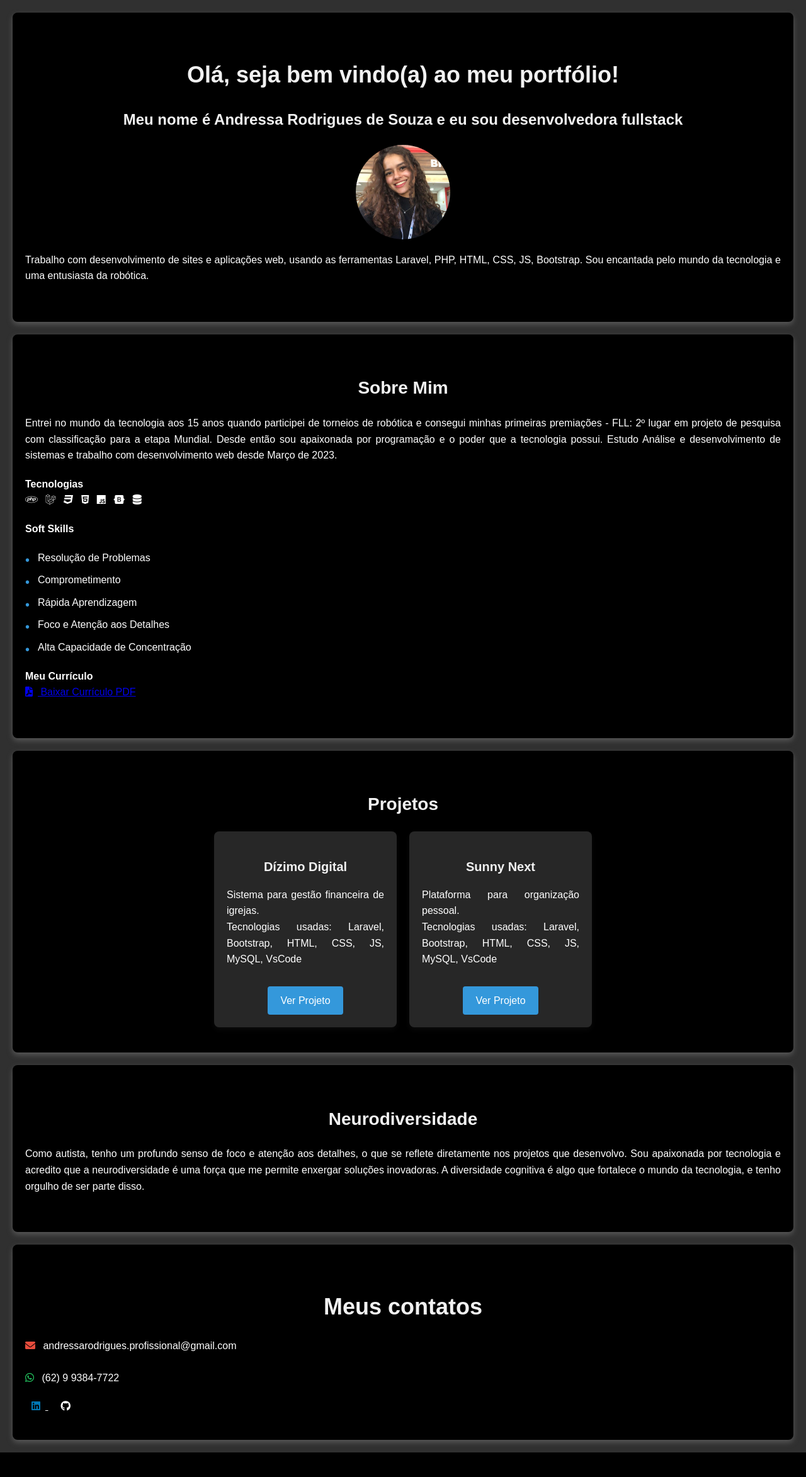
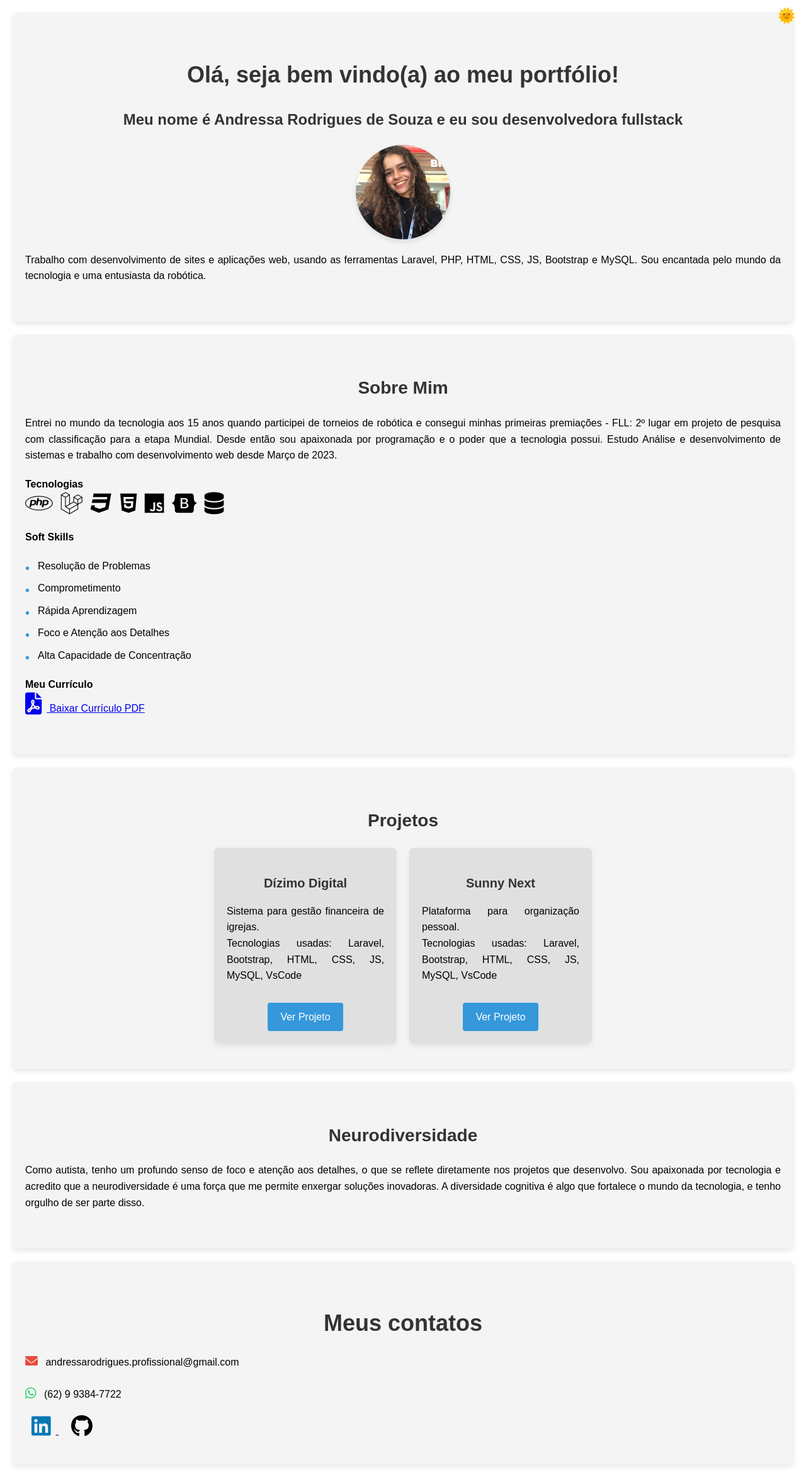
Before and after one commit to Andressards/PortfolioPessoal, a PHP site: page / in a window 1280 px wide. Shown: the whole page at 63% size. Before the commit the page ends 2306 px from the top, so only its background shows below. Run offline with PHP 8.4, Linux system fonts and the light colour scheme; some libraries are stand-ins or nearby versions.

Commit message:
opção de mudança de tema

```diff
--- /dev/null
+++ b/app.js
@@ -0,0 +1,20 @@
+// script.js
+document.addEventListener('DOMContentLoaded', (event) => {
+    const themeToggleBtn = document.getElementById('theme-toggle');
+    const themeIcon = document.getElementById('theme-icon');
+    const body = document.body;
+
+    const currentTheme = localStorage.getItem('theme') || 'light-mode';
+    body.classList.add(currentTheme);
+    themeIcon.textContent = currentTheme === 'light-mode' ? '🌞' : '🌜';
+
+    themeToggleBtn.addEventListener('click', () => {
+        const isLightMode = body.classList.contains('light-mode');
+        body.classList.toggle('light-mode', !isLightMode);
+        body.classList.toggle('dark-mode', isLightMode);
+
+        const newTheme = isLightMode ? 'dark-mode' : 'light-mode';
+        themeIcon.textContent = isLightMode ? '🌜' : '🌞';
+        localStorage.setItem('theme', newTheme);
+    });
+});
--- a/index.html
+++ b/index.html
@@ -3,17 +3,21 @@
 <head>
     <meta charset="UTF-8">
     <meta name="viewport" content="width=device-width, initial-scale=1.0">
+    <link rel="stylesheet" href="https://unpkg.com/ionicons@5.5.2/dist/css/ionicons.min.css">
     <link rel="stylesheet" href="https://cdnjs.cloudflare.com/ajax/libs/font-awesome/6.0.0-beta3/css/all.min.css">
     <link rel="stylesheet" href="style.css">
     <title>Portfólio Andressa</title>
 </head>
 <body>
     <section>
+        <button id="theme-toggle">
+            <span id="theme-icon">🌞</span>
+        </button>
         <h1>Olá, seja bem vindo(a) ao meu portfólio!</h1>
         <p><h3>Meu nome é Andressa Rodrigues de Souza e eu sou desenvolvedora fullstack</h3></p>
         <img src="Andressa.jpg" alt="">
         <p>
-            Trabalho com desenvolvimento de sites e aplicações web, usando as ferramentas Laravel, PHP, HTML, CSS, JS, Bootstrap. Sou encantada pelo mundo da tecnologia e uma entusiasta da robótica.
+            Trabalho com desenvolvimento de sites e aplicações web, usando as ferramentas Laravel, PHP, HTML, CSS, JS, Bootstrap e MySQL. Sou encantada pelo mundo da tecnologia e uma entusiasta da robótica.
         </p>
     </section>
 
@@ -93,5 +97,7 @@
         </div>
 
     </section>
+
+    <script src="app.js"></script>
 </body>
 </html>
--- a/style.css
+++ b/style.css
@@ -4,23 +4,86 @@ body {
     margin: 0;
     padding: 0;
     box-sizing: border-box;
+    line-height: 1.6;
+}
+
+/* Light mode */
+body.light-mode {
+    background-color: white;
+    color: black;
+}
+
+body.light-mode section {
+    background-color: #f4f4f4;
+    box-shadow: 0 4px 8px rgba(0, 0, 0, 0.1);
+}
+
+body.light-mode h1, body.light-mode h2, body.light-mode h3 {
+    color: #333;
+}
+
+body.light-mode .projeto {
+    background-color: #e0e0e0;
+}
+
+body.light-mode .projeto a {
+    background-color: #3498db;
+    color: #fff;
+}
+
+body.light-mode .projeto a:hover {
+    background-color: #2980b9;
+}
+
+/* Dark mode */
+body.dark-mode {
+    background-color: black;
+    color: white;
+}
+
+body.dark-mode section {
     background-color: #303030;
-    color: #ffffff;
-    line-height: 1.6;
+    box-shadow: 0 4px 8px rgba(88, 88, 88, 0.3);
+}
+
+body.dark-mode h1, body.dark-mode h2, body.dark-mode h3 {
+    color: #f1f1f1;
+}
+
+body.dark-mode .projeto {
+    background-color: #272727;
+}
+
+body.dark-mode .projeto a {
+    background-color: #3498db;
+    color: #fff;
+}
+
+body.dark-mode .projeto a:hover {
+    background-color: #2980b9;
+}
+
+/* Botão de alternância de tema */
+#theme-toggle {
+    position: fixed;
+    top: 10px;
+    right: 10px;
+    background: none;
+    border: none;
+    font-size: 24px;
+    cursor: pointer;
 }
 
 /* Estilo das seções */
 section {
     padding: 40px 20px;
     margin: 20px;
-    background-color: #000000;
     border-radius: 8px;
-    box-shadow: 0 4px 8px #585858;
+    transition: background-color 0.3s, box-shadow 0.3s;
 }
 
 /* Estilo dos títulos */
 h1, h2, h3 {
-    color: #f1f1f1;
     margin-bottom: 20px;
     text-align: center;
 }
@@ -77,10 +140,12 @@ ul li:before {
 /* Estilo dos ícones */
 i {
     margin-right: 8px;
+    font-size: 35px;
 }
 
 .fa-whatsapp {
     color: #25D366;
+    font-size: 20px;
 }
 
 .fa-linkedin {
@@ -88,11 +153,12 @@ i {
 }
 
 .fa-github {
-    color: #ffffff;
+    color: #000000;
 }
 
 .fa-envelope {
     color: #e74c3c;
+    font-size: 20px;
 }
 
 /* Contatos com ícones */
@@ -115,12 +181,12 @@ div a:hover {
 }
 
 .projeto {
-    background-color: #272727;
     padding: 20px;
     border-radius: 8px;
     width: 250px;
     box-shadow: 0 4px 8px rgba(95, 95, 95, 0.1);
     text-align: center;
+    transition: background-color 0.3s, box-shadow 0.3s;
 }
 
 .projeto h3 {
@@ -136,15 +202,9 @@ div a:hover {
     display: inline-block;
     margin-top: 10px;
     padding: 10px 20px;
-    background-color: #3498db;
-    color: #fff;
     text-decoration: none;
     border-radius: 4px;
     transition: background-color 0.3s;
-}
-
-.projeto a:hover {
-    background-color: #2980b9;
 }
 
 a i {
```
